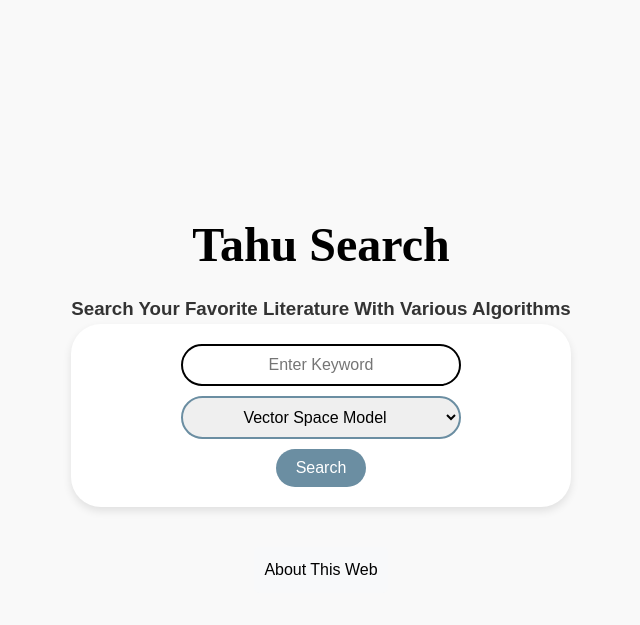
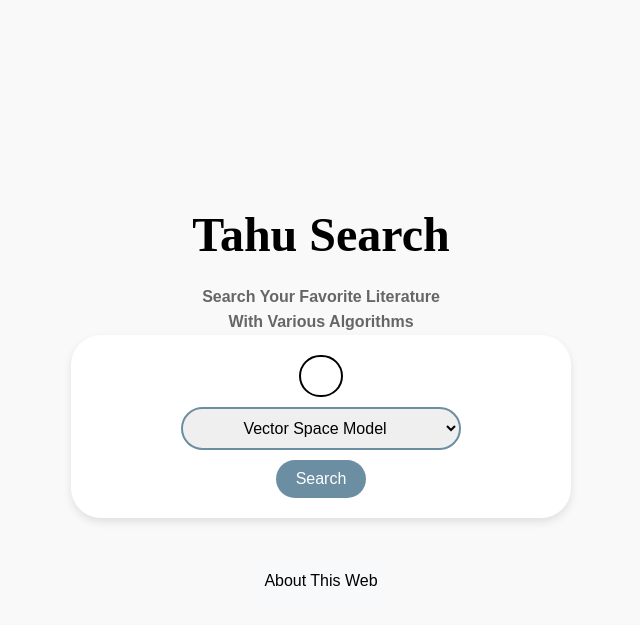
Before and after one commit to nandaarya/search-engine-backend, a Flask app: page / in a window 1280 px wide. Shown: the top 625 px of the page, without its empty margins (319-959 px from the left). Run offline with Flask 3, Linux system fonts and the light colour scheme.

Commit message:
fix style

```diff
--- a/static/styles.css
+++ b/static/styles.css
@@ -29,7 +29,6 @@ h1 {
 h2 {
   font-family: 'Arial', sans-serif;
   font-size: 1rem;
-  margin-bottom: 20px;
   color: #666;
 }
 
--- a/templates/index.html
+++ b/templates/index.html
@@ -8,9 +8,10 @@
   </head>
   <body>
     <h1>Tahu Search</h1>
-    <h3>Search Your Favorite Literature With Various Algorithms</h3>
+    <h2>Search Your Favorite Literature</h2>
+    <h2>With Various Algorithms</h2>
     <form id="searchForm">
-      <input type="text" id="keyword" name="keyword" placeholder="Enter Keyword" style="width: 280px">
+      <input type="text" id="keyword" name="keyword" placeholder="Enter Keyword" style="width: 28px">
       <select id="algorithm" style="width: 280px">
         <option value="vector-space">Vector Space Model</option>
         <option value="cosine-similarity">Cosine Similarity</option>
```
